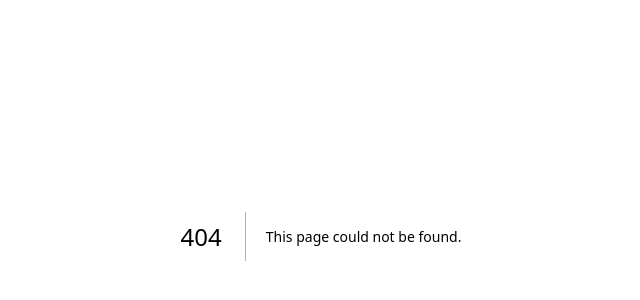
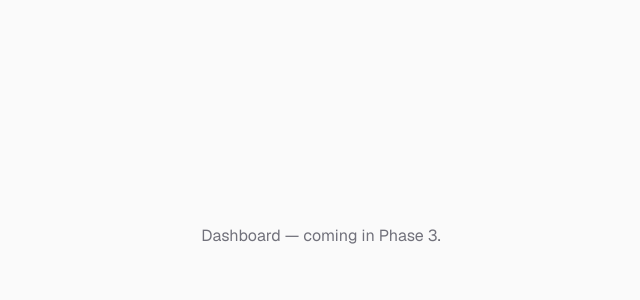
Before and after one commit to youssef-m-ali/project-stash, a Next.js app: page /dashboard in a window 1280 px wide. Before the commit this address had no page. Shown: the part 164-464 px from the top of the page, without its empty margins (319-959 px from the left). Built offline with nearby package versions, Linux system fonts and the light colour scheme.

Commit message:
feat: add dashboard route placeholder (Phase 3 target)
Stub page at /dashboard so the post-questionnaire redirect resolves.
Will be replaced with full Summary + Per Paycheck tabs in Phase 3.

Co-Authored-By: Claude Sonnet 4.6 <noreply@anthropic.com>

```diff
--- /dev/null
+++ b/src/app/dashboard/page.tsx
@@ -0,0 +1,7 @@
+export default function DashboardPage() {
+  return (
+    <div className="min-h-screen flex items-center justify-center bg-zinc-50 dark:bg-zinc-950">
+      <p className="text-zinc-500">Dashboard — coming in Phase 3.</p>
+    </div>
+  );
+}
```
